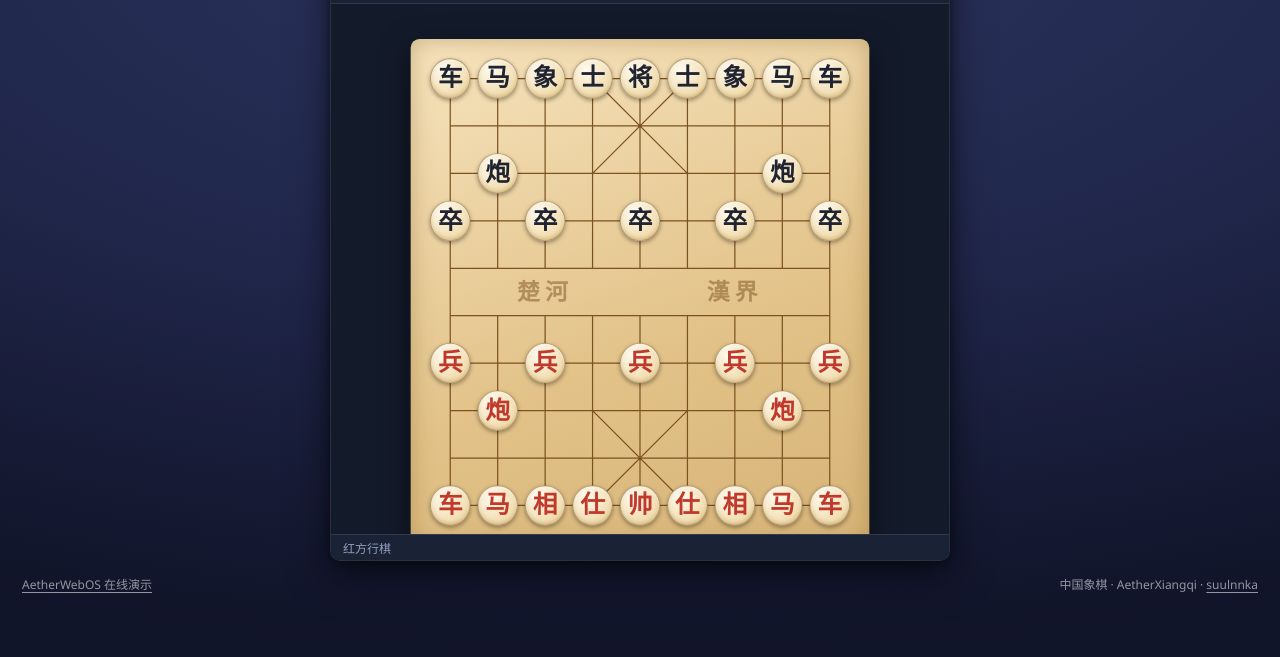
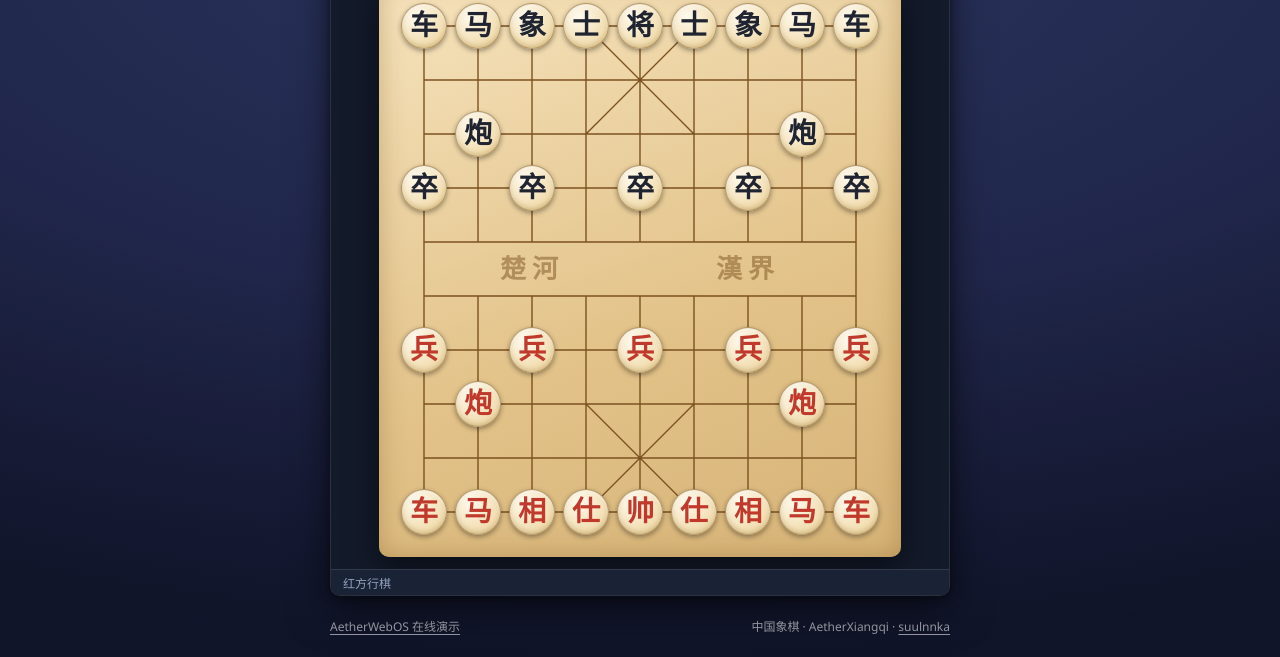
Before and after one commit to suulnnka/AetherXiangqi, a website: page index.html in a window 1280 px wide. Shown: the part 143-800 px from the top of the page. Drawn offline with Linux system fonts and the light colour scheme.

Commit message:
独立页:页脚锁成窗体同宽 + 窗体尺寸/最小尺寸由 :root 统一推出
- .page-foot 宽度改用与 .win 同一套表达式 + margin auto,不再随浏览器窗口伸縮
- --win-min-* = 棋盘自然尺寸(9/10 路)+ fitBoard 留白 24 + 窗框 110
- --cs / --pad 提到 :root,棋盘与窗体最小尺寸共用一份
- --win-h 640 → 710:10 路棋盘 600 高,原默认高度装不下,一直被 fitBoard 缩到 <1
- .desktop 居中改 margin:auto + overflow:auto,小浏览器窗口可滚动且不会裁掉左上

```diff
--- a/pages/style.css
+++ b/pages/style.css
@@ -11,6 +11,21 @@
   --accent: #5b6cff;
   --font: "Segoe UI", "PingFang SC", "Microsoft YaHei", system-ui, sans-serif;
   --mono: "Cascadia Code", "JetBrains Mono", Consolas, monospace;
+
+  /* ---- 窗体 / 页脚 / 棋盘的尺寸都从这里出 ----
+   * 页脚宽度锁成窗体同宽(见 .page-foot),才不会跟着浏览器窗口走到屏幕两边;
+   * 棋盘是固定像素的,窗体的最小尺寸也直接由它推出来(见 --win-min-*),
+   * 浏览器窗口再小棋盘也不会被缩到看不清。 */
+  --win-w: 620px;
+  --win-h: 710px;                            /* 棋盘 10 路高,默认高度按 1:1 给足 */
+  --cs: 54px;                                /* 格距:与 app.js 的 CS 常量必须一致 */
+  --pad: 18px;                               /* 棋盘边距 */
+  /* 棋盘自然尺寸 + fitBoard() 的四周留白 24(见 app.js) */
+  --board-w: calc(var(--cs) * 9 + var(--pad) * 2 + 24px);
+  --board-h: calc(var(--cs) * 10 + var(--pad) * 2 + 24px);
+  /* 窗体最小 = 棋盘 + 窗内铬(工具栏 44 + 状态栏 26)+ 窗框(标题栏 38 + 上下边框 2) */
+  --win-min-w: calc(var(--board-w) + 2px);
+  --win-min-h: calc(var(--board-h) + 110px);
 }
 html[data-theme="light"] {
   --bg: #eef0f4;
@@ -52,8 +67,11 @@ a:hover { text-decoration: underline; }
 /* ============ 桌面:webos 壁纸同族的渐变底 ============ */
 .desktop {
   height: 100%;
-  display: flex; flex-direction: column; align-items: center; justify-content: center;
-  gap: 14px; padding: 22px;
+  /* 居中交给子项的 margin:auto,不用 align/justify center:浏览器窗口比窗体最小
+   * 尺寸还小时,auto 外边距归零、内容从左上开始排,滚动条能够到;用 center 会把
+   * 溢出的一半甩到左上边界之外,那部分永远滚不到。 */
+  display: flex; flex-direction: column;
+  gap: 14px; padding: 22px; overflow: auto;
   background:
     radial-gradient(130% 100% at 50% 0%, transparent 55%, rgba(0, 0, 0, 0.22)),
     radial-gradient(120% 90% at 50% 8%, #2b3560, #20264a 55%, #151a35);
@@ -67,8 +85,11 @@ html[data-theme="light"] .desktop {
 /* ============ 窗体(样式对齐 webos 的 .win)============ */
 .win {
   display: flex; flex-direction: column;
-  width: min(620px, 100%);
-  height: min(640px, 100%);
+  margin: auto;                       /* 横竖都靠 auto 外边距居中(理由见 .desktop) */
+  width: min(var(--win-w), 100%);
+  min-width: var(--win-min-w);        /* 装不下棋盘就不再缩,缺口交给 .desktop 滚动 */
+  height: min(var(--win-h), 100%);
+  min-height: var(--win-min-h);
   background: var(--panel-solid);
   border: 1px solid var(--border);
   border-radius: var(--radius);
@@ -108,10 +129,13 @@ a.wbtn { color: var(--text-2); }
 .win-body { flex: 1; min-height: 0; display: flex; flex-direction: column; }
 .win-body > .app { flex: 1; }
 
+/* 页脚:宽度锁成窗体同宽(.win 同一套表达式),左右两项就贴在窗体的左右边缘,
+ * 不再随浏览器窗口宽度伸縮 —— 居中与 .win 一样走 margin auto。 */
 .page-foot {
   flex: none; font-size: 12px; color: rgba(255, 255, 255, 0.55);
   user-select: none; -webkit-user-select: none;
-  align-self: stretch;   /* 容器是居中列布局,不撑开就分不了栏 */
+  margin: 0 auto;
+  width: min(var(--win-w), 100%); min-width: var(--win-min-w);
   display: flex; align-items: center; justify-content: space-between;
   flex-wrap: wrap; row-gap: 4px;
 }
@@ -186,8 +210,7 @@ html[data-theme="light"] .page-foot { color: rgba(30, 42, 80, 0.55); }
  * 固定像素布局,缩放交给外层 .fit-wrap(见 app.js 的 fitBoard)。 */
 .fit-wrap { flex: none; transform-origin: center center; }
 .xq-board {
-  --cs: 54px;
-  --pad: 18px;
+  /* --cs / --pad 都在 :root(棋盘尺寸与窗体最小尺寸共用一份) */
   position: relative;
   flex: none;
   width: calc(var(--cs) * 9 + var(--pad) * 2);
```
